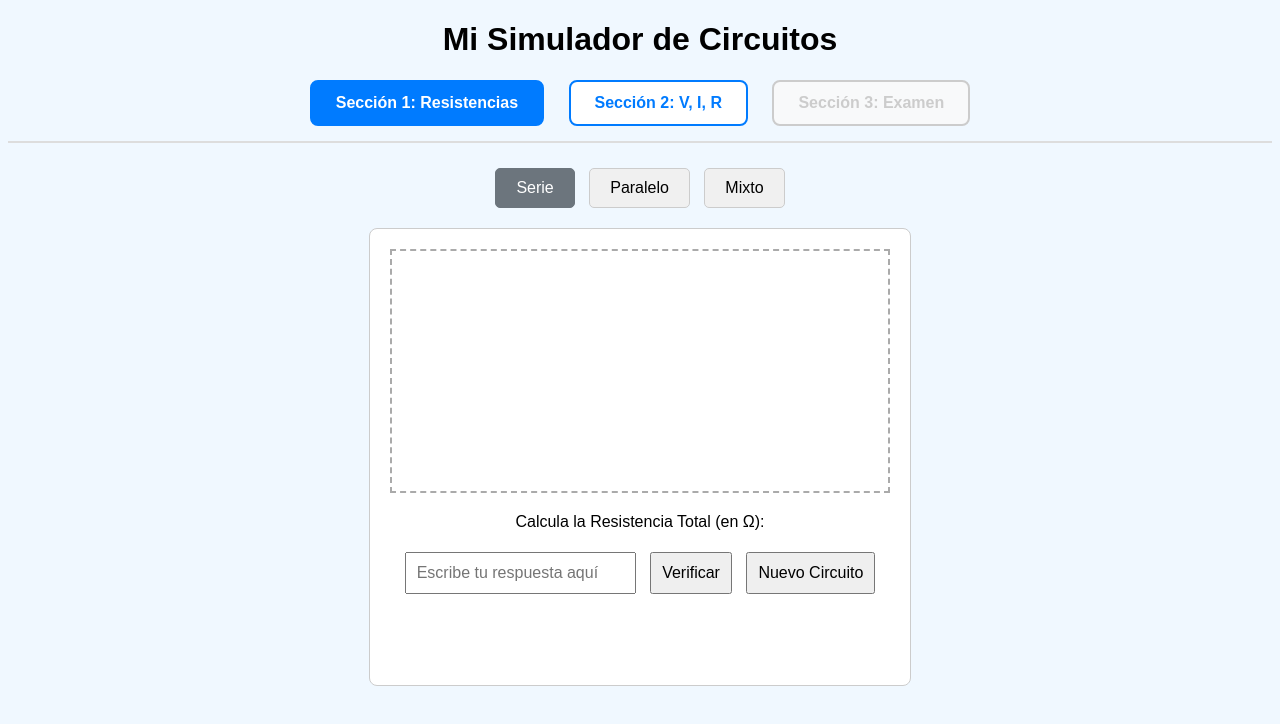
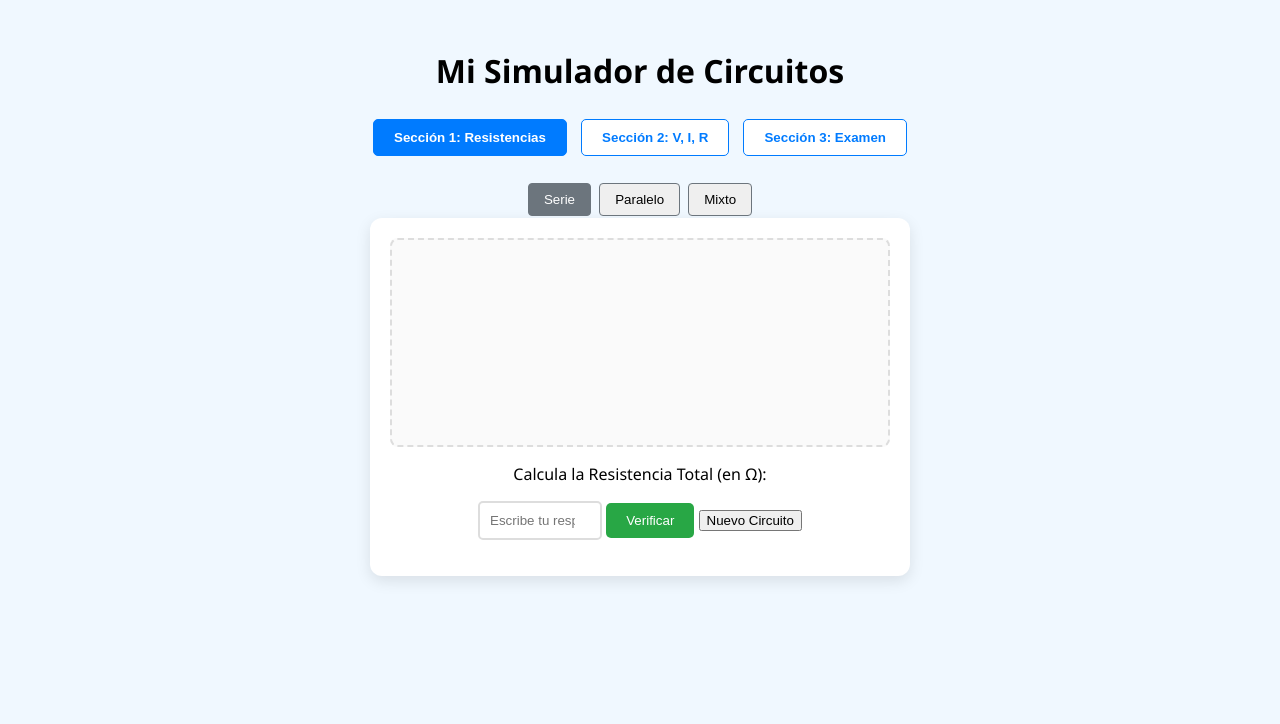
Before and after one commit to MarioMonkey1/simulador-de-circuitos, a plain HTML site: page index.html in a window 1280 px wide. Drawn offline with Linux system fonts and the light colour scheme.

Commit message:
Update style.css

```diff
--- a/style.css
+++ b/style.css
@@ -1,98 +1,43 @@
-body {
-    background-color: #f0f8ff;
-    font-family: sans-serif;
-    text-align: center;
+body { background-color: #f0f8ff; font-family: 'Segoe UI', sans-serif; text-align: center; padding-top: 20px; }
+
+/* --- Cronómetro --- */
+#timer-container {
+    background: #333; color: #ffeb3b;
+    padding: 10px 30px; border-radius: 50px;
+    display: inline-block; font-size: 1.5rem; font-weight: bold;
+    margin-bottom: 20px; box-shadow: 0 4px 10px rgba(0,0,0,0.2);
+    position: sticky; top: 10px; z-index: 100;
+}
+/* --- Botones --- */
+.section-nav { margin-bottom: 20px; }
+.section-button { padding: 10px 20px; margin: 5px; cursor: pointer; border-radius: 5px; border: 1px solid #007bff; background: white; color: #007bff; font-weight: bold; }
+.section-button.active { background: #007bff; color: white; }
+
+.mode-button { padding: 8px 15px; margin: 2px; cursor: pointer; border: 1px solid #6c757d; border-radius: 4px; }
+.mode-button.active { background: #6c757d; color: white; }
+
+/* --- Contenedores --- */
+.main-container {
+    max-width: 500px; margin: 0 auto; background: white;
+    padding: 20px; border-radius: 12px; box-shadow: 0 5px 15px rgba(0,0,0,0.1);
 }
 
-/* --- ESTILOS DE NAVEGACIÓN --- */
-.section-nav {
-    margin-bottom: 25px;
-    padding-bottom: 15px;
-    border-bottom: 2px solid #ddd;
+.circuit-wrapper { background: #fafafa; border: 2px dashed #ddd; margin-bottom: 15px; border-radius: 8px; }
+
+/* --- Cuadro de Resolución Gráfica --- */
+.solution-box {
+    margin-top: 15px; padding: 15px;
+    background-color: #e3f2fd; border-left: 6px solid #2196f3;
+    text-align: left; font-family: 'Courier New', monospace;
+    font-size: 0.95rem; line-height: 1.4;
+    animation: slideIn 0.4s ease-out;
 }
 
-.section-button {
-    padding: 12px 24px;
-    font-size: 1em;
-    font-weight: bold;
-    cursor: pointer;
-    border: 2px solid #007bff;
-    background-color: white;
-    color: #007bff;
-    margin: 0 10px;
-    border-radius: 8px;
-    transition: background-color 0.2s, color 0.2s;
+@keyframes slideIn {
+    from { transform: translateY(10px); opacity: 0; }
+    to { transform: translateY(0); opacity: 1; }
 }
 
-.section-button.active, .section-button:hover {
-    background-color: #007bff;
-    color: white;
-}
-
-.section-button:disabled {
-    border-color: #ccc;
-    color: #ccc;
-    cursor: not-allowed;
-    background-color: #f8f9fa;
-}
-
-/* --- ESTILOS DEL SIMULADOR (GENERALIZADOS) --- */
-.mode-selector {
-    text-align: center;
-    margin-bottom: 20px;
-}
-
-.mode-button {
-    padding: 10px 20px;
-    font-size: 16px;
-    cursor: pointer;
-    border: 1px solid #ccc;
-    background-color: #f0f0f0;
-    margin: 0 5px;
-    border-radius: 5px;
-}
-
-.mode-button.active {
-    background-color: #6c757d;
-    color: white;
-    border-color: #6c757d;
-}
-
-.main-container {
-    max-width: 500px;
-    margin: 20px auto;
-    padding: 20px;
-    border: 1px solid #ccc;
-    border-radius: 8px;
-    background-color: #ffffff;
-}
-
-.circuit-wrapper {
-    border: 2px dashed #aaa;
-    margin-bottom: 20px;
-    padding: 10px;
-    height: 220px; /* Aumentamos un poco la altura */
-    display: flex;
-    align-items: center;
-    justify-content: center;
-}
-
-.user-interface input,
-.user-interface button {
-    padding: 10px;
-    font-size: 16px;
-    margin: 5px;
-}
-
-.result-text {
-    margin-top: 20px;
-    min-height: 27px; /* Espacio para el texto de resultado */
-    font-size: 1.2em;
-    font-weight: bold;
-}
-
-.voltage-text {
-    font-size: 14px;
-    font-weight: bold;
-    font-family: monospace;
-}
+.user-answer { width: 100px; padding: 10px; text-align: center; border: 2px solid #ddd; border-radius: 5px; }
+.check-button { background: #28a745; color: white; border: none; padding: 10px 20px; border-radius: 5px; cursor: pointer; }
+.solution-button { background: #ff9800; color: white; border: none; padding: 10px 20px; border-radius: 5px; cursor: pointer; margin-left: 5px;}
```
